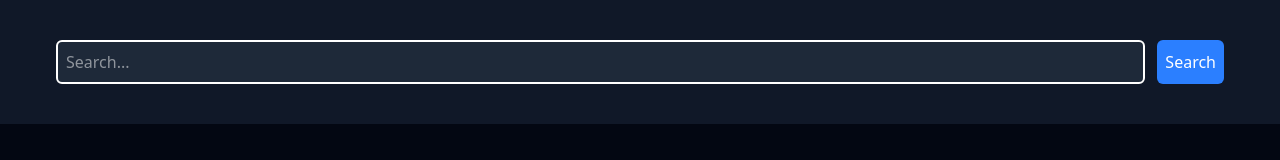
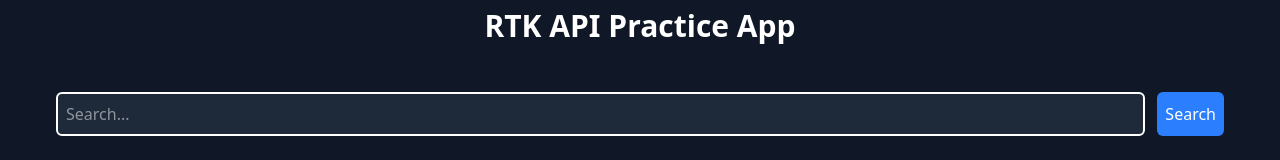
Before and after one commit to Moeen999/RTK-Project, a React (Vite) app: page / in a window 1280 px wide. Shown: the top 160 px of the page. Built offline with nearby package versions, Linux system fonts and the light colour scheme; no server answers.

Commit message:
Refactor App component to include a header for improved layout and structure.

```diff
--- a/src/App.jsx
+++ b/src/App.jsx
@@ -4,11 +4,16 @@ import Tabs from "./components/Tabs";
 
 const App = () => {
   return (
-    <div className="h-screen w-full bg-gray-950 text-white">
-      <Searchbar/>
-      <Tabs/>
-      <ResultGrid/>
-    </div>
+    <>
+      <h1 className="bg-gray-900 text-white flex justify-center items-center py-3 sm:text-lg sm:py-2 md:text-3xl font-bold">
+        RTK API Practice App
+      </h1>
+      <div className="h-screen w-full bg-gray-950 text-white">
+        <Searchbar />
+        <Tabs />
+        <ResultGrid />
+      </div>
+    </>
   );
 };
 
```
